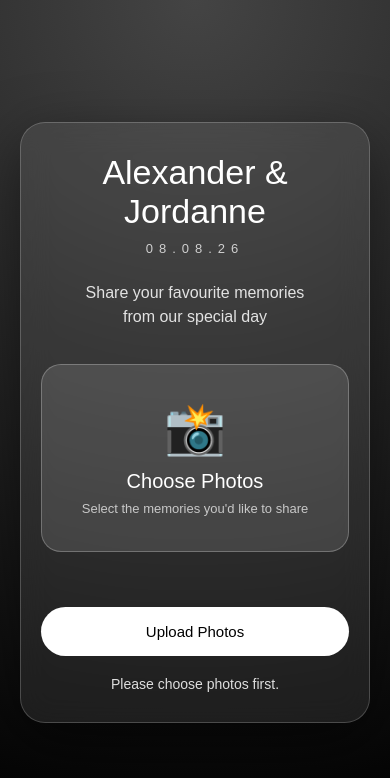
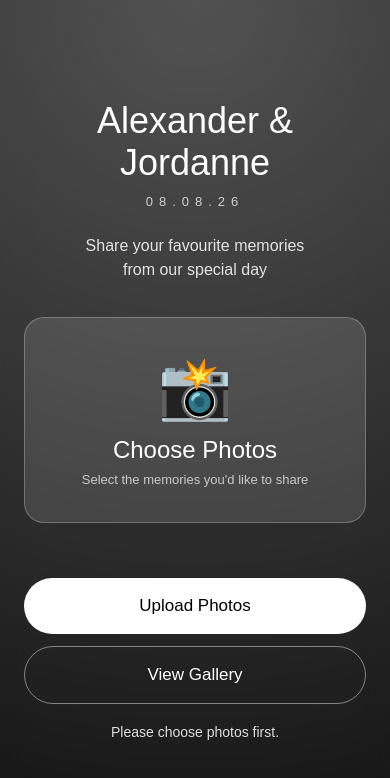
Before and after one commit to jordandalex14-sys/alexander-jordanne-wedding-gallery, a plain HTML site: page upload.html in a window 390 px wide. Both pictures are taken after a click on the button "Upload Photos". Drawn offline with nearby package versions, Linux system fonts and the light colour scheme.

Commit message:
Update upload.html

```diff
--- a/upload.html
+++ b/upload.html
@@ -1,540 +1,275 @@
 <!DOCTYPE html>
 <html>
-
 <head>
-
   <title>Upload Photos | Alexander & Jordanne</title>
-
   <script src="https://cdn.jsdelivr.net/npm/@supabase/supabase-js@2"></script>
 
-
   <style>
-
     * {
-box-sizing:border-box;
+      box-sizing: border-box;
     }
 
-
     body {
-
-margin:0;
-
-min-height:100vh;
-
-font-family:Arial, sans-serif;
-
-background:
-radial-gradient(circle at top,#444,#000);
-
-color:white;
-
-display:flex;
-
-justify-content:center;
-
-align-items:center;
-
-padding:20px;
-
+      margin: 0;
+      min-height: 100vh;
+      font-family: Arial, sans-serif;
+      background: radial-gradient(circle at top, #444, #000);
+      color: white;
+      display: flex;
+      justify-content: center;
+      align-items: stretch;
+      padding: 0;
     }
 
-
-
     .container {
-
-width:100%;
-
-max-width:520px;
-
-padding:40px 30px;
-
-background:rgba(255,255,255,0.08);
-
-border:1px solid rgba(255,255,255,0.2);
-
-border-radius:25px;
-
-backdrop-filter:blur(15px);
-
-text-align:center;
-
-box-shadow:0 20px 60px rgba(0,0,0,.5);
-
+      width: 100%;
+      max-width: 600px;
+      min-height: 100vh;
+      padding: 60px 30px;
+      background: rgba(255,255,255,0.08);
+      backdrop-filter: blur(15px);
+      border-left: 1px solid rgba(255,255,255,0.15);
+      border-right: 1px solid rgba(255,255,255,0.15);
+      text-align: center;
+      display: flex;
+      flex-direction: column;
+      justify-content: center;
+      box-shadow: 0 20px 60px rgba(0,0,0,.5);
     }
 
+    h1 {
+      font-weight: 300;
+      font-size: 42px;
+      margin: 0;
+    }
 
+    .date {
+      margin-top: 10px;
+      font-size: 13px;
+      letter-spacing: 6px;
+      opacity: .75;
+    }
+
+    .message {
+      margin-top: 25px;
+      line-height: 1.5;
+      opacity: .85;
+    }
+
+    .upload-box {
+      margin-top: 35px;
+      padding: 35px 20px;
+      border-radius: 20px;
+      cursor: pointer;
+      background: rgba(255,255,255,0.12);
+      border: 1px solid rgba(255,255,255,0.25);
+      transition: .3s;
+    }
+
+    .upload-box:hover {
+      background: rgba(255,255,255,0.18);
+      transform: translateY(-2px);
+    }
+
+    .upload-box:active {
+      transform: scale(.97);
+    }
+
+    .camera {
+      font-size: 50px;
+      margin-bottom: 12px;
+    }
+
+    .choose {
+      font-size: 20px;
+      margin-bottom: 8px;
+    }
+
+    .small {
+      font-size: 13px;
+      opacity: .7;
+    }
+
+    .preview {
+      display: flex;
+      gap: 12px;
+      overflow-x: auto;
+      margin-top: 25px;
+    }
+
+    .preview img {
+      height: 85px;
+      width: 85px;
+      object-fit: cover;
+      border-radius: 14px;
+    }
+
+    button {
+      width: 100%;
+      padding: 16px;
+      border-radius: 30px;
+      border: none;
+      font-size: 15px;
+      cursor: pointer;
+      transition: .3s;
+    }
+
+    button:hover {
+      transform: translateY(-2px);
+    }
+
+    .upload-btn {
+      margin-top: 30px;
+      background: white;
+      color: black;
+    }
+
+    .gallery-btn {
+      margin-top: 12px;
+      background: transparent;
+      color: white;
+      border: 1px solid rgba(255,255,255,0.45);
+    }
+
+    .gallery-btn:hover {
+      background: white;
+      color: black;
+    }
+
+    .status {
+      margin-top: 20px;
+      font-size: 14px;
+      opacity: .85;
+      min-height: 20px;
+    }
+
+    @media(max-width:600px) {
+      .container {
+        max-width: 100%;
+        padding: 40px 24px;
+        border-radius: 0;
+        border: none;
+      }
 
       h1 {
-
-font-weight:300;
-
-font-size:42px;
-
-margin:0;
-
+        font-size: 36px;
       }
 
-
-
-.date {
-
-margin-top:10px;
-
-font-size:13px;
-
-letter-spacing:6px;
-
-opacity:.75;
-
+      .camera {
+        font-size: 60px;
       }
 
-
-
-.message {
-
-margin-top:25px;
-
-line-height:1.5;
-
-opacity:.85;
-
+      .choose {
+        font-size: 24px;
       }
 
-
-
-/* upload card */
-
-.upload-box {
-
-margin-top:35px;
-
-padding:35px 20px;
-
-border-radius:20px;
-
-cursor:pointer;
-
-background:rgba(255,255,255,0.12);
-
-border:1px solid rgba(255,255,255,0.25);
-
-transition:.3s;
-
+      button {
+        font-size: 17px;
+        padding: 18px;
       }
 
-
-
-.upload-box:hover {
-
-background:rgba(255,255,255,0.18);
-
-transform:translateY(-2px);
-
+      .preview img {
+        width: 100px;
+        height: 100px;
       }
-
-
-
-.upload-box:active {
-
-transform:scale(.97);
-
     }
-
-
-
-.camera {
-
-font-size:50px;
-
-margin-bottom:12px;
-
-}
-
-
-
-.choose {
-
-font-size:20px;
-
-margin-bottom:8px;
-
-}
-
-
-
-.small {
-
-font-size:13px;
-
-opacity:.7;
-
-}
-
-
-
-/* previews */
-
-.preview {
-
-display:flex;
-
-gap:12px;
-
-overflow-x:auto;
-
-margin-top:25px;
-
-}
-
-
-
-.preview img {
-
-height:85px;
-
-width:85px;
-
-object-fit:cover;
-
-border-radius:14px;
-
-}
-
-
-
-/* button */
-
-button {
-
-margin-top:30px;
-
-width:100%;
-
-padding:16px;
-
-border-radius:30px;
-
-border:none;
-
-background:white;
-
-color:black;
-
-font-size:15px;
-
-cursor:pointer;
-
-}
-
-
-
-button:hover {
-
-transform:translateY(-2px);
-
-}
-
-
-
-.status {
-
-margin-top:20px;
-
-font-size:14px;
-
-opacity:.85;
-
-}
-
-
-
-
-@media(max-width:600px){
-
-.container {
-
-padding:30px 20px;
-
-}
-
-
-h1 {
-
-font-size:34px;
-
-}
-
-}
-
-
   </style>
-
 </head>
 
+<body>
+  <div class="container">
+    <h1>Alexander & Jordanne</h1>
 
+    <div class="date">08.08.26</div>
 
-<body>
-
-
-
-<div class="container">
-
-
-<h1>
-Alexander & Jordanne
-</h1>
-
-
-<div class="date">
-08.08.26
+    <div class="message">
+      Share your favourite memories<br>
+      from our special day
     </div>
 
-
-
-<div class="message">
-
-Share your favourite memories<br>
-from our special day
-
+    <div class="upload-box" onclick="document.getElementById('files').click();">
+      <div class="camera">📸</div>
+      <div class="choose">Choose Photos</div>
+      <div class="small">Select the memories you'd like to share</div>
     </div>
-
-
-
-
-<!-- CLICKABLE UPLOAD CARD -->
-
-<div
-class="upload-box"
-onclick="document.getElementById('files').click();">
-
-
-<div class="camera">
-📸
-</div>
-
-
-<div class="choose">
-Choose Photos
-</div>
-
-
-<div class="small">
-Select the memories you'd like to share
-</div>
-
-
-</div>
-
-
 
     <input
       id="files"
       type="file"
       accept="image/*"
       multiple
-style="display:none;">
-
-
-
-
+      style="display:none;"
+    >
 
     <div class="preview" id="preview"></div>
 
-
-
-
-<button onclick="uploadPhotos()">
-
+    <button class="upload-btn" onclick="uploadPhotos()">
       Upload Photos
-
     </button>
 
-
+    <button class="gallery-btn" onclick="window.location.href='gallery.html'">
+      View Gallery
+    </button>
 
     <div class="status" id="status"></div>
-
-
-
   </div>
 
+  <script>
+    const supabaseUrl = "https://abggbnqgbbwtswdecgtz.supabase.co";
+    const supabaseKey = "sb_publishable_RHFh1DWp1TbpqmbGYx6x3Q_4uNH7cHh";
 
+    const client = supabase.createClient(supabaseUrl, supabaseKey);
 
+    let selectedFiles = [];
 
+    document.getElementById("files").addEventListener("change", function(e) {
+      selectedFiles = Array.from(e.target.files);
 
+      const preview = document.getElementById("preview");
+      preview.innerHTML = "";
 
-<script>
-
-
-const supabaseUrl =
-"https://abggbnqgbbwtswdecgtz.supabase.co";
-
-
-const supabaseKey =
-"sb_publishable_RHFh1DWp1TbpqmbGYx6x3Q_4uNH7cHh";
-
-
-
-const client =
-supabase.createClient(
-supabaseUrl,
-supabaseKey
-);
-
-
-
-let selectedFiles=[];
-
-
-
-document
-.getElementById("files")
-.addEventListener("change", function(e){
-
-
-selectedFiles =
-Array.from(e.target.files);
-
-
-
-const preview =
-document.getElementById("preview");
-
-
-preview.innerHTML="";
-
-
-
-selectedFiles.forEach(file=>{
-
-
-const img =
-document.createElement("img");
-
-
-img.src =
-URL.createObjectURL(file);
-
-
+      selectedFiles.forEach(file => {
+        const img = document.createElement("img");
+        img.src = URL.createObjectURL(file);
         preview.appendChild(img);
-
-
+      });
     });
 
+    async function uploadPhotos() {
+      const status = document.getElementById("status");
 
-});
-
-
-
-
-
-
-async function uploadPhotos(){
-
-
-const status =
-document.getElementById("status");
-
-
-
-if(selectedFiles.length===0){
-
-status.innerHTML =
-"Please choose photos first.";
-
+      if (selectedFiles.length === 0) {
+        status.innerHTML = "Please choose photos first.";
         return;
-
       }
 
+      status.innerHTML = "Uploading photos...";
 
+      let uploaded = 0;
 
-status.innerHTML =
-"Uploading photos...";
+      for (const file of selectedFiles) {
+        const filename = Date.now() + "-" + file.name;
 
+        const { error } = await client
+          .storage
+          .from("wedding-media")
+          .upload("wedding/" + filename, file);
 
-
-let uploaded=0;
-
-
-
-for(const file of selectedFiles){
-
-
-
-const filename =
-
-Date.now()
-+
-"-"
-+
-file.name;
-
-
-
-const {error} = await client
-
-.storage
-
-.from("wedding-media")
-
-.upload(
-
-"wedding/"+filename,
-
-file
-
-);
-
-
-
-if(error){
-
-
+        if (error) {
           console.log(error);
-
-
-status.innerHTML =
-"Upload failed";
-
-
+          status.innerHTML = "Upload failed";
           return;
-
         }
 
-
         uploaded++;
-
-
       }
 
+      status.innerHTML = "✨ " + uploaded + " photos uploaded successfully!";
 
-
-
-status.innerHTML =
-
-"✨ "
-+
-uploaded
-+
-" photos uploaded successfully!";
-
-
-
-selectedFiles=[];
-
-
-document.getElementById("preview").innerHTML="";
-
-
-document.getElementById("files").value="";
-
-
+      selectedFiles = [];
+      document.getElementById("preview").innerHTML = "";
+      document.getElementById("files").value = "";
     }
-
-
   </script>
-
-
-
 </body>
-
 </html>
```
Lines whose indentation alone changed are shown as unchanged.
